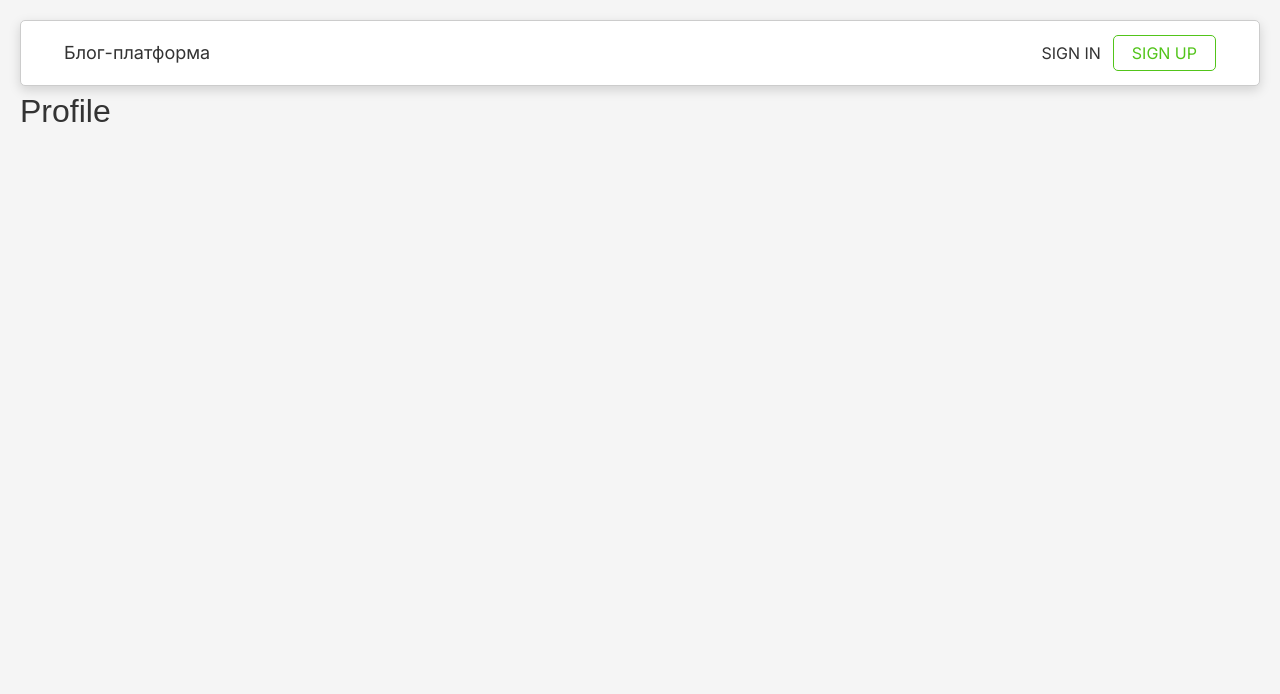
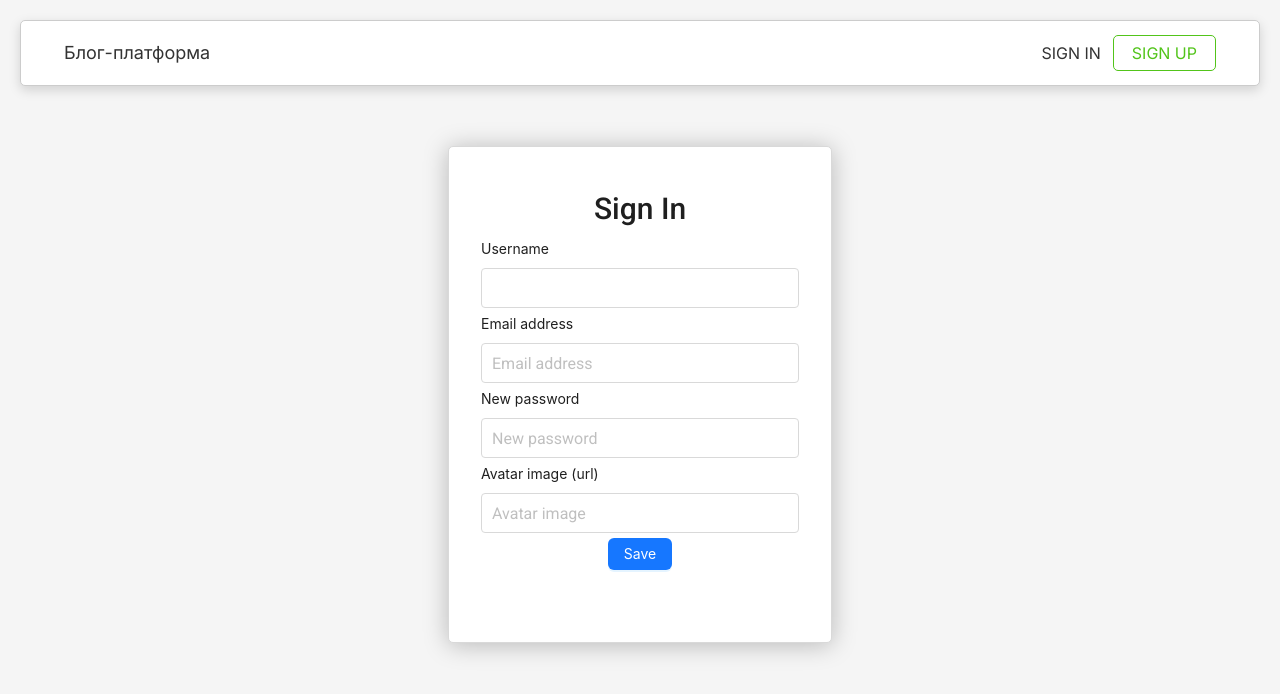
Before and after one commit to arlekin13/Blog-platforma, a React (Create React App) app: page /profile in a window 1280 px wide. Shown: the top 694 px of the page. Built offline with nearby package versions, Linux system fonts and the light colour scheme.

Commit message:
сраный лайк

```diff
--- a/src/App.js
+++ b/src/App.js
@@ -9,6 +9,7 @@ import ProfilePage from './components/Authentication/ProfilePage/ProfilePage';
 import LoginPage from './components/Authentication/LoginPage/LoginPage';
 import NewArticlePage from './components/NewArticlePage/NewArticlePage';
 import EditArticlePage from './components/EditArticlePage/EditArticlePage';
+
 
 
 
@@ -29,6 +30,7 @@ function App() {
           <Route path='/profile' element={<ProfilePage/>}/>
           <Route path='/new-article' element={<NewArticlePage/>}/>
           <Route path='/articles/:slug/edit' element={<EditArticlePage/>}/>
+          <Route path='/profile' element={<ProfilePage/>}/>
         </Routes>
 
       </main>
--- a/src/components/Article/Article.jsx
+++ b/src/components/Article/Article.jsx
@@ -66,16 +66,16 @@ const handleLikeClick = async () => {
     return;
   }
   try {
+    let data;
     if (isFavorited) {
-      await unlikeArticle(slug);
-      setLikesCount((prev) => (Number(prev) - 1) || 0);
-      setIsFavorited(false);
+      data = await unlikeArticle(slug);
     } else {
-      await likeArticle(slug);
-      setLikesCount((prev) => (Number(prev) + 1) || 0);
-      setIsFavorited(true);
+      data = await likeArticle(slug);
     }
 
+    setArticle(data.article);
+    setIsFavorited(data.article.favorited);
+    setLikesCount(Number(data.article.favoritesCount) || 0);
   } catch (error) {
     message.error('Ошибка при попытке лайкнуть статью');
   }
@@ -94,7 +94,7 @@ if (!article) {
 }
 
 
-const { title, description, createdAt, author, body ,favoritesCount,tagList } = article
+const { title, description, createdAt, author, body ,tagList } = article
 const isAuthor= currentUser && article?.author?.username === currentUser?.user?.username
 
 const formattedDate= DateTime.fromISO(createdAt).setLocale('en').toLocaleString(DateTime.DATE_MED)
--- a/src/components/ArticleItem/ArticleItem.jsx
+++ b/src/components/ArticleItem/ArticleItem.jsx
@@ -34,7 +34,7 @@ function ArticleItem(
 
             try {
               if (isFavorited) {
-                console.log("Удаляем лайк...");
+
                 await axios.delete(
                   `https://blog-platform.kata.academy/api/articles/${article.slug}/favorite`,
                   {
@@ -43,7 +43,7 @@ function ArticleItem(
                 );
                 setLikesCount((prev) =>  (Number(prev) - 1) || 0);
               } else {
-                console.log("Ставим лайк...");
+
                 await axios.post(
                   `https://blog-platform.kata.academy/api/articles/${article.slug}/favorite`,
                   {},
--- a/src/components/Authentication/ProfilePage/ProfilePage.jsx
+++ b/src/components/Authentication/ProfilePage/ProfilePage.jsx
@@ -1,9 +1,88 @@
 import React from "react";
+import styles from './ProfilePage.module.scss'
+
+import { Form, Input, Button,message} from 'antd'
+
+import { useNavigate } from 'react-router-dom';
 
 function ProfilePage( ){
     return(
-        <div><h1>Profile</h1>
-        </div>
+
+<Form
+
+  name="login"
+  layout="vertical"
+  className={styles.profilePageContainer}
+        autoComplete="off"
+        hideRequiredMark
+      >
+        <h2 className={styles.loginForm__title}> Sign In</h2>
+ <Form.Item
+ label="Username"
+ name="username"
+ rootClassName={styles.label}
+ rules={[{ required: true, message: "Введите имя пользователя" }]}>
+ <Input rootClassName={styles.input} />
+ </Form.Item>
+
+<Form.Item
+name="email"
+
+        label="Email address"
+        rootClassName={styles.label}
+        rules={[
+          { required: true, message: 'Пожалуйста, введите ваш email!' },
+          { type: 'email', message: 'Пожалуйста, введите корректный email!' },
+        ]}
+
+
+      >
+        <Input
+        rootClassName={styles.input}
+        placeholder='Email address' />
+
+      </Form.Item>
+
+      <Form.Item
+       name="password"
+        label="New password"
+        rootClassName={styles.label}
+        rules={[
+          { required: true, message: 'Пожалуйста, введите ваш пароль!' }
+          ]}>
+
+            <Input
+        rootClassName={styles.input}
+        placeholder='New password' />
+
+      </Form.Item>
+
+      <Form.Item
+      label="Avatar image (url)"
+      name="image"
+      rootClassName={styles.label}>
+          <Input
+           rootClassName={styles.input}
+          placeholder="Avatar image" />
+        </Form.Item>
+
+      <Form.Item>
+
+        <Button
+
+        type="primary"
+        htmlType="submit"
+        >
+         Save
+        </Button>
+
+      </Form.Item>
+
+        </Form>
+
+
+
+
     )
 }
 export default ProfilePage
--- /dev/null
+++ b/src/components/Authentication/ProfilePage/ProfilePage.module.scss
@@ -0,0 +1,50 @@
+.profilePageContainer{
+
+    background-color: #fff;
+    width: 384px;
+
+    border-radius: 5px;
+    box-shadow: 0 2px 25px #00000040;
+    border: 1px solid #D9D9D9 ;
+    padding: 48px 32px;
+    margin: 60px auto;
+    font-family: Roboto;
+
+    font-weight: 500;
+    font-size: 20px;
+
+    line-height: 28px;
+    letter-spacing: 0%;
+    text-align: center;
+
+
+}
+.label{
+    display: block;
+    font-size: 14px;
+    margin-bottom: 5px;
+    font-weight:400;
+    line-height:22px;
+    font-family: Roboto;
+}
+
+.input{
+    width: 100%;
+    padding: 10px;
+    height: 40px;
+    border-radius: 4px;
+    font-size: 16px;
+    font-family: Roboto;
+
+}
+
+
+
+.loginForm__title{
+     text-align: center;
+
+}
+
+  .ant-btn {
+    font-family: 'Roboto', sans-serif;
+  }
--- a/src/components/api/api.jsx
+++ b/src/components/api/api.jsx
@@ -2,10 +2,11 @@ import axios from 'axios'
 
 
 const API_BASE_URL = 'https://blog-platform.kata.academy/api'
-const getToken= ()=>{
-    return localStorage.getItem('token')}
+const getToken = () => {
+    return localStorage.getItem('token');
+}
 
-const  authHeader=()=>{
+const authHeader = () => {
     const tokenValue = getToken();
     return tokenValue ? { Authorization: `Token ${tokenValue}` } : {};
 }
@@ -24,14 +25,18 @@ export const getArticles = async (page = 1, limit = 5, token) => {
     }
 };
 
-export const getArticle = async (slug)=>{
-
-    try{
-        const response=await axios.get (`${API_BASE_URL}/articles/${slug}`)
-        return response.data
-    }catch(error){
+export const getArticle = async (slug) => {
+    const tokenValue = getToken();
+    const headers = tokenValue ? { Authorization: `Token ${tokenValue}` } : {};
+    try {
+        const response = await axios.get(
+            `${API_BASE_URL}/articles/${slug}`,
+            { headers }
+        );
+        return response.data;
+    } catch (error) {
         console.error('Ошибка при получении статьи:', error);
-        throw error
+        throw error;
     }
 }
 
@@ -142,22 +147,20 @@ export const editArticle=async(slug,articleData)=>{
       }
     }
 
-    export const unlikeArticle= async(slug)=>{
-        const tokenValue=getToken()
-        if(!tokenValue){
-            throw new Error('net tokena')
+    export const unlikeArticle = async (slug) => {
+        const tokenValue = getToken();
+        if (!tokenValue) {
+            throw new Error('net tokena');
         }
-        try{
-            const response =await axios.delete(
-                `${API_BASE_URL}/articles/${slug}/favorite`, {}, {
-            headers: authHeader() ,})
-
-
-        return response.data
-
-      }catch(error){
-        throw error
-      }
+        try {
+            const response = await axios.delete(
+                `${API_BASE_URL}/articles/${slug}/favorite`,
+                { headers: authHeader() }
+            );
+            return response.data;
+        } catch (error) {
+            throw error;
+        }
     }
 
     export const getArticleBySlug = async (slug, token) => {
```
